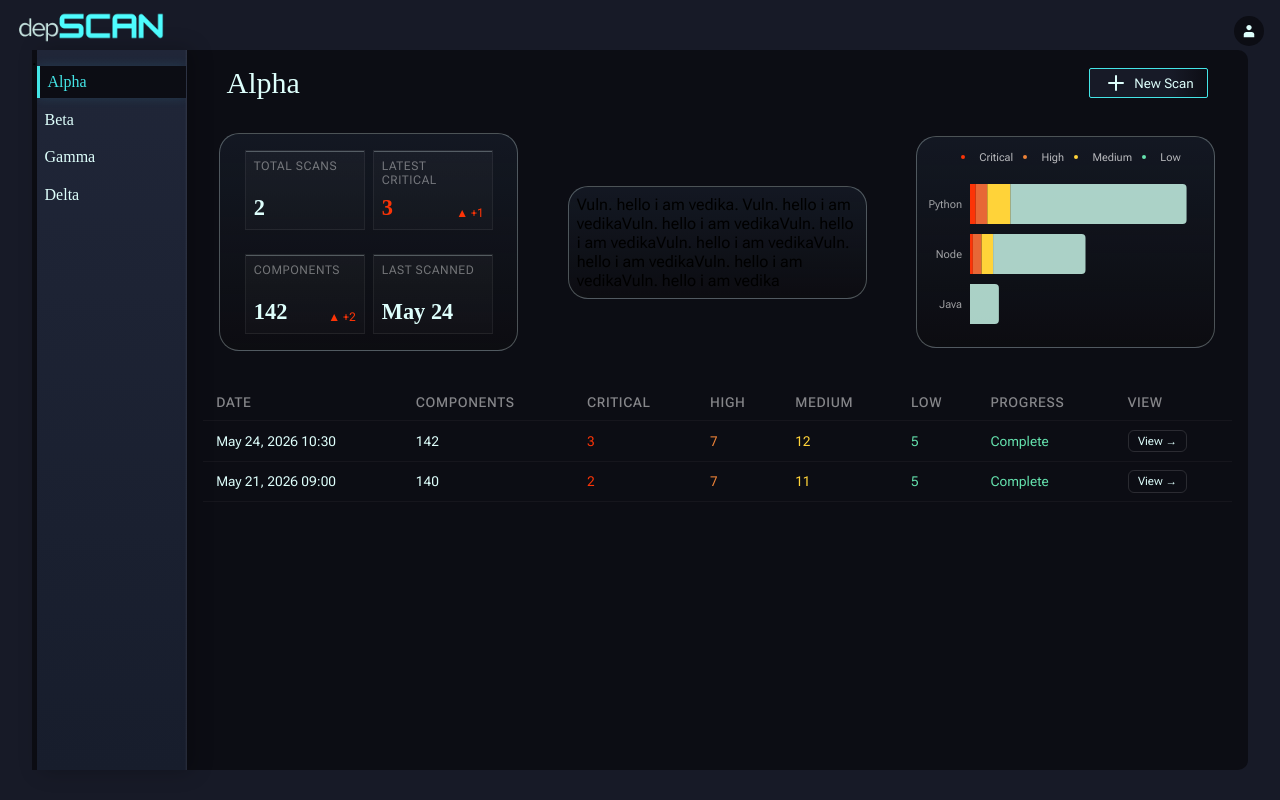
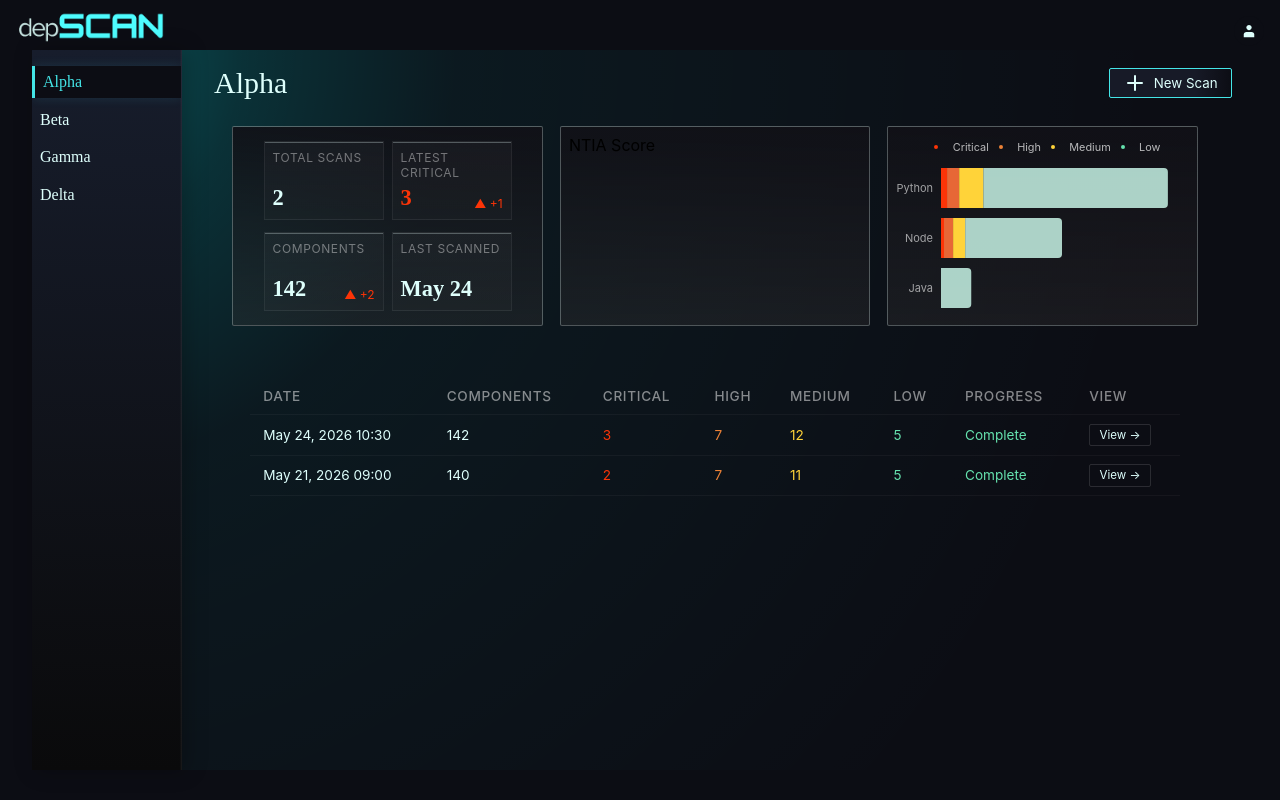
Before and after one commit to vedikasaklani/depSCAN, a React (Vite) app in the folder frontend/: page /projects in a window 1280 px wide. Built offline with nearby package versions, Linux system fonts and the light colour scheme; a web font is replaced by a local one.

Commit message:
updated project page

```diff
--- a/frontend/src/project-page/ProjectPage.css
+++ b/frontend/src/project-page/ProjectPage.css
@@ -1,7 +1,7 @@
 *{
-    font-family:"Roboto Flex"
+    font-family:"Inter"
 }#parent-container{
-    background-color: var(--blackgrey);
+    background-color: var(--black);
     justify-content:start;
     flex-direction: column;
 }
@@ -28,7 +28,13 @@
 }
 .project-container{
     display:flex;
-    background-color: var(--black);
+    background: radial-gradient(
+    circle at top left,
+    rgba(0,255,255,0.35) 0%,
+    rgba(0,255,255,0.15) 15%,
+    rgba(0,255,255,0.05) 30%,
+    transparent 80%
+) ;
     width:95vw;
     height:90vh;
     border-top-right-radius: 10px;
@@ -49,8 +55,8 @@
     left:0;
     flex-shrink:0;
     background: linear-gradient(
-        180deg,
-        #202638 0%,
+        0deg,
+        #0a0a0b 0%,
         #171d2c 100%
     );
     border-right: 1px solid rgba(255, 255, 255, 0.06);
@@ -93,13 +99,12 @@
     width:calc(100% - 150px);
     display:grid;
     grid-template-columns: 1fr 1fr 1fr;
-    grid-template-rows:50px 220px auto;
+    grid-template-rows:60px 220px auto;
 grid-template-areas: "box1 box1 box1"
                      "chart box2 box4"
                      "table table table";
 
     align-items: flex-start;
-    gap: 1rem;
     overflow-y:scroll;
     padding:1em;
 }
@@ -109,22 +114,19 @@ grid-template-areas: "box1 box1 box1"
 
 
 .card{
-    background-color: var(--card);
     border:1px solid var(--border);
-    border-radius:20px;
+    border-radius:2px;
     width:90%;
+    height:200px;
     padding:0.5em;
-    align-self: center;
-    justify-self: center;
-    background: linear-gradient(180deg, var(--card) 0%, rgba(14, 13, 13, 0.3) 100%);
+    background: linear-gradient(180deg, rgba(17, 17, 23, 0.909) 0%, rgba(58, 55, 55, 0.3) 100%);
 }
 #header-content{
     display:flex;
     flex:1;
     justify-content: space-between;
     grid-area:box1;
-    padding-left:1.5em;
-    padding-right:1.5em;
+    padding:0 0 0 1em;
     align-items: center;
 }
 #add-btn{
@@ -200,11 +202,16 @@ svg:focus {
     display:flex;
     grid-area:box4;
     flex-direction: column;
+    margin-right: auto;
 }
 #vuln-table{
     grid-area:table;
+    width:90%;
+    justify-self: center;
+    align-self: flex-start;
     color:var(--textlight);
-    margin-top:1em;
+    margin-top:2em;
+
     border-collapse:collapse;
 }
 #vuln-table th {
@@ -232,7 +239,7 @@ svg:focus {
     border: 1px solid rgba(255, 255, 255, 0.126);
     color: var(--textlight);
     padding: 0.3em 0.8em;
-    border-radius: 6px;
+    border-radius: 2px;
     cursor: pointer;
     font-size: 0.85em;
     transition: 0.2s ease;
@@ -258,8 +265,9 @@ svg:focus {
     flex-wrap: wrap;
     align-items: center;
     justify-content:center;
-    gap: 0.5em;
-    height:218px;
+    margin-left:auto;
+    column-gap: 0.5em;
+    height:200px;
     grid-area: chart;
 }
 .stat-card::before{
@@ -303,10 +311,8 @@ svg:focus {
     justify-content: space-between;
     align-items:end;
 }
-#vuln-overview{
+
+#ntia-score{
+    justify-self:center;
     grid-area:box2;
-    height:100%;
-    width:90%;
-    text-wrap: wrap;
-    color:var(--textlight);
 }
--- a/frontend/src/project-page/projectlist.jsx
+++ b/frontend/src/project-page/projectlist.jsx
@@ -4,7 +4,9 @@ import { useState } from "react";
 import {Plus} from "lucide-react";
 import {Dot} from "lucide-react";
 import InventoryChart from "./BarChart.jsx"
+import { useNavigate } from "react-router-dom";
 function Projectpage(){
+        const navigate = useNavigate()
         const [selectedProject, setSelectedProject]= useState(mockProjects[0])
         const projectScans = mockScans.filter(scan => scan.projectId === selectedProject.id)
         const sortedScans = [...projectScans].sort((a, b) => new Date(b.date) - new Date(a.date))
@@ -15,7 +17,7 @@ function Projectpage(){
             if (!latestScan || !previousScan) return null
             return latestScan[field] - previousScan[field]
         }
-        console.log("latestScan ecosystems:", latestScan?.ecosystems)
+
         const Delta = ({ value }) => {
             if (value === null) return null
             if (value === 0) return <span style={{ color: "rgba(255,255,255,0.3)", fontSize: "0.75em" }}>— no change</span>
@@ -44,7 +46,7 @@ function Projectpage(){
             </div>
             </header>
             <div className="project-container">
-                <div>.</div>
+
                 <ul id="project-list"> {mockProjects.map(project =>
                     (
                         <li key={project.id} onClick={()=>{
@@ -111,7 +113,7 @@ function Projectpage(){
                                         }}>
                                             {scan.progress}
                                         </td>
-                                        <td><button className="view-btn">View →</button></td>
+                                        <td><button className="view-btn" onClick={() => navigate(`/projects/${selectedProject.id}/scans/${scan.id}`)}>View →</button></td>
                                     </tr>
                                 ))}
                             </tbody>
@@ -148,7 +150,7 @@ function Projectpage(){
                             </p>
                         </div>
                     </div>
-                    <div className="card" id="vul-overview">Vuln. hello i am vedika. Vuln. hello i am vedikaVuln. hello i am vedikaVuln. hello i am vedikaVuln. hello i am vedikaVuln. hello i am vedikaVuln. hello i am vedikaVuln. hello i am vedika</div>
+                    <div className="card" id="ntia-score">NTIA Score</div>
                     </div>
             </div>
         </div>
```
